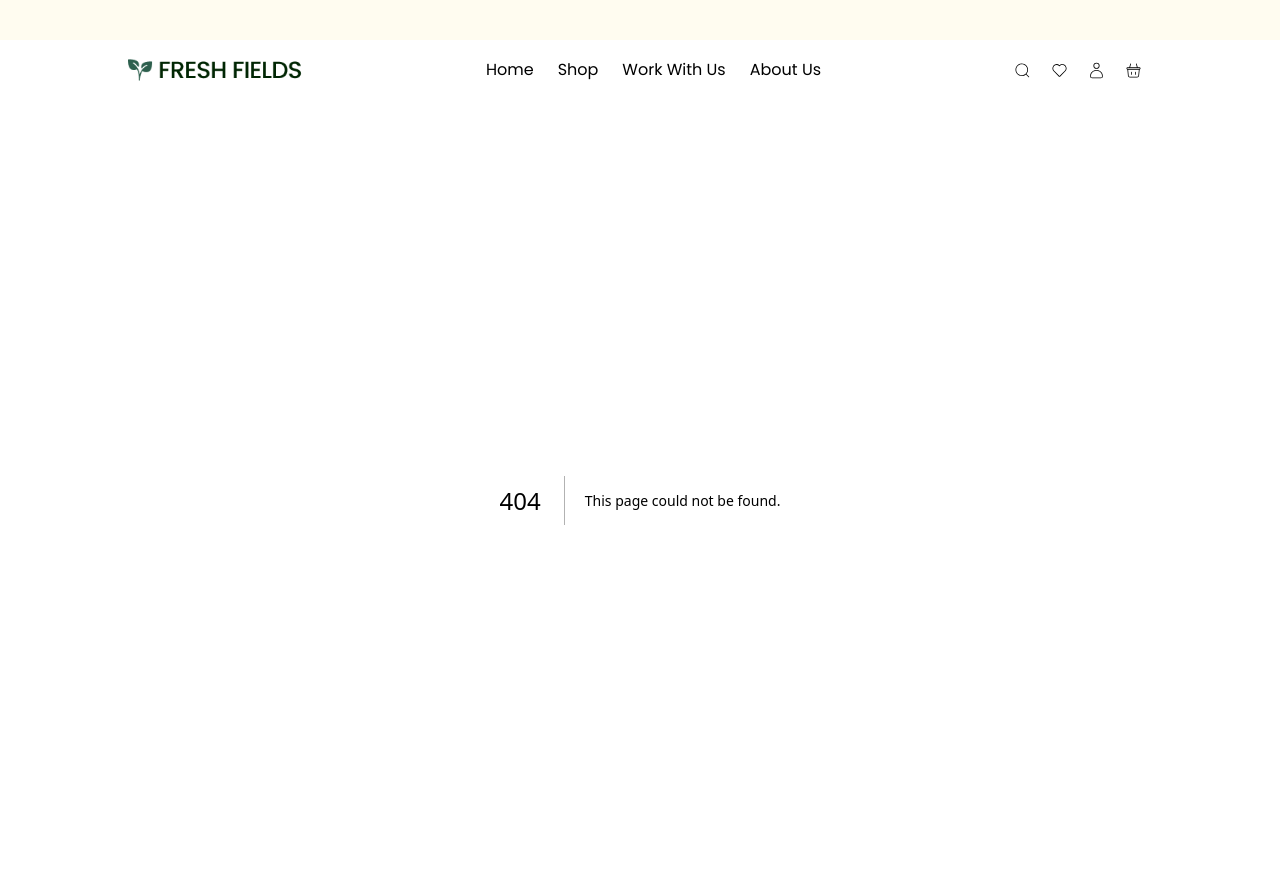
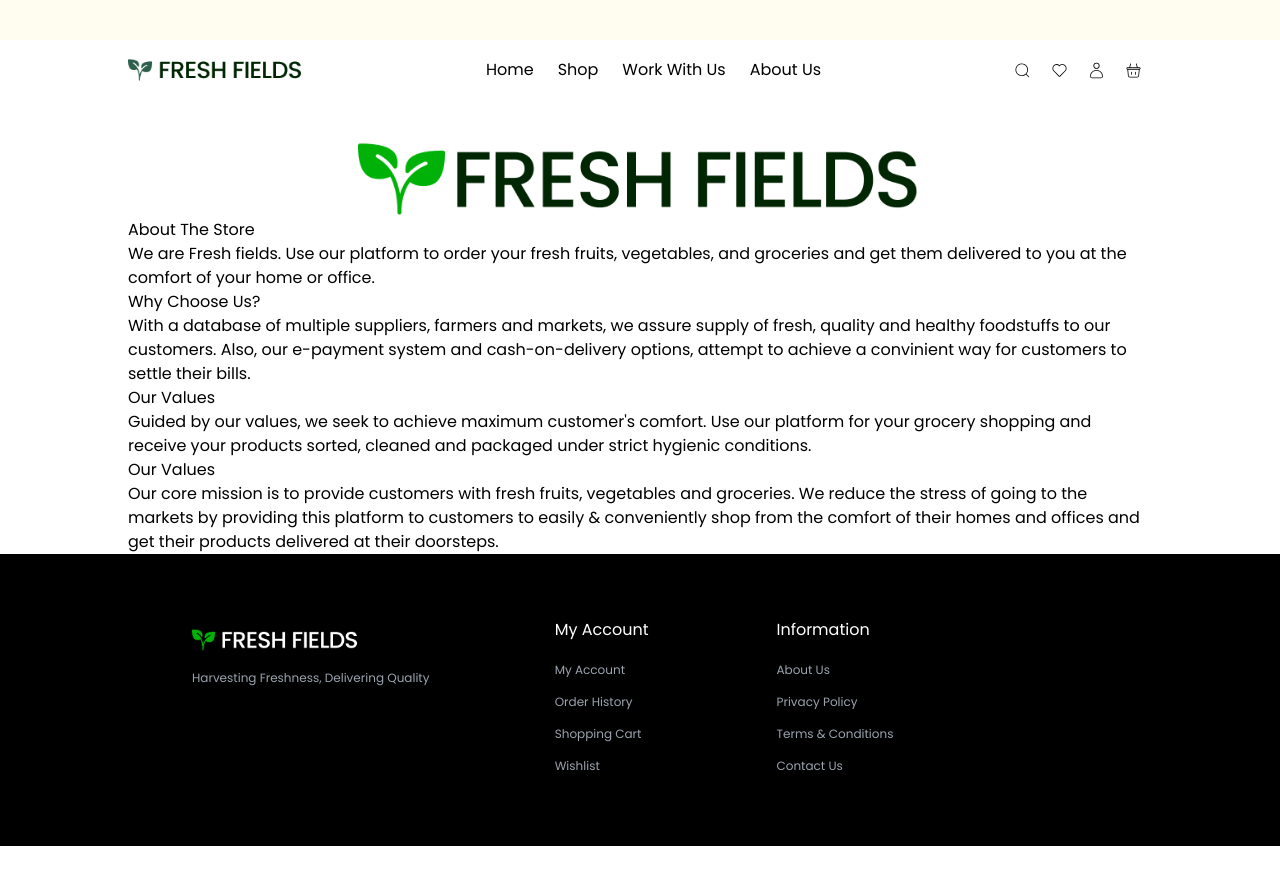
Before and after one commit to emmanuelcobbinah007/freshfieldsfrontendv2.o, a Next.js app: page /aboutus in a window 1280 px wide. Before the commit this address had no page. Shown: the top 884 px of the page. After the commit the page ends 846 px from the top, so only its background shows below. Built offline with nearby package versions, Linux system fonts and the light colour scheme.

Commit message:
about page

```diff
--- /dev/null
+++ b/src/app/aboutus/page.tsx
@@ -0,0 +1,14 @@
+import React from 'react'
+import AboutUs from '../components/AboutUs'
+import Footer from '../components/Footer'
+
+const page = () => {
+  return (
+    <div>
+        <AboutUs />
+        <Footer />
+    </div>
+  )
+}
+
+export default page
--- /dev/null
+++ b/src/app/components/AboutUs.tsx
@@ -0,0 +1,35 @@
+import React from 'react'
+import Logo from '../../assets/images/Logo -lg.png'
+import { StaticImageData } from 'next/image'
+
+const AboutUs = () => {
+  return (
+    <div className='w-[90%] md:w-[80%] mx-auto hidden md:block md:pt-10'>
+        <div className='flex justify-center'>
+        <img src={(Logo as StaticImageData).src} className='w-[70%] md:w-[55%]' alt='logo' />
+        </div>
+
+        <div>
+            <h1>About The Store</h1>
+            <p>We are Fresh fields. Use our platform to order your fresh fruits, vegetables, and groceries and get them delivered to you at the comfort of your home or office.</p>
+        </div>
+        <div>
+            <h1>Why Choose Us?</h1>
+            <p>With a database of multiple suppliers, farmers and markets, we assure supply of fresh, quality and healthy foodstuffs to our customers. Also, our e-payment system and cash-on-delivery options, attempt to achieve a convinient way for customers to settle their bills.</p>
+        </div>
+        <div>
+            <h1>Our Values</h1>
+            <p>Guided by our values, we seek to achieve maximum customer&apos;s comfort. Use our platform for your grocery shopping and receive your products sorted, cleaned and packaged under strict hygienic conditions.</p>
+        </div>
+        <div>
+            <h1>Our Values</h1>
+            <p>Our core mission is to provide customers with fresh fruits, vegetables and groceries. We reduce the stress of going to the markets by providing this platform to customers to easily & conveniently shop from the comfort of their homes and offices and get their products delivered at their doorsteps.
+            </p>
+        </div>
+
+
+    </div>
+  )
+}
+
+export default AboutUs
--- a/src/app/components/Navbar.tsx
+++ b/src/app/components/Navbar.tsx
@@ -14,6 +14,10 @@ const Navbar = () => {
     setIsOpen(!isOpen);
   };
 
+  const closeMenu = () => {
+    setIsOpen(false);
+  };
+
   return (
     <div className='bg-white'>
       <div className='w-[90%] md:w-[80%] mx-auto'>
@@ -26,16 +30,18 @@ const Navbar = () => {
               <p className='px-3 flex items-center hover:text-[#489706] hover:cursor-pointer duration-300 hover:scale-105'>Home</p>
             </Link>
             <Link href='/products' passHref>
-            <p className='px-3 flex items-center hover:text-[#489706] hover:cursor-pointer duration-300 hover:scale-105'>Shop</p>
+              <p className='px-3 flex items-center hover:text-[#489706] hover:cursor-pointer duration-300 hover:scale-105'>Shop</p>
             </Link>
             <p className='px-3 flex items-center hover:text-[#489706] hover:cursor-pointer duration-300 hover:scale-105'>Work With Us</p>
+            <Link href='/aboutus' passHref>
             <p className='px-3 flex items-center hover:text-[#489706] hover:cursor-pointer duration-300 hover:scale-105'>About Us</p>
+            </Link>
           </div>
           <div className='hidden md:flex items-center'>
             <CiSearch size={27} className='mx-[5px] hover:bg-gray-200 cursor-pointer rounded-[50%] p-1 duration-300' />
             <CiHeart size={27} className='mx-[5px] hover:bg-gray-200 cursor-pointer rounded-[50%] p-1 duration-300' />
             <Link href='/sign-in' passHref>
-            <CiUser size={27} className='mx-[5px] hover:bg-gray-200 cursor-pointer rounded-[50%] p-1 duration-300' />
+              <CiUser size={27} className='mx-[5px] hover:bg-gray-200 cursor-pointer rounded-[50%] p-1 duration-300' />
             </Link>
             <CiShoppingBasket size={27} className='mx-[5px] hover:bg-gray-200 cursor-pointer rounded-[50%] p-1 duration-300' />
           </div>
@@ -53,19 +59,19 @@ const Navbar = () => {
           </div>
           <div className='flex flex-col items-center space-y-4 mt-4'>
             <Link href='/' passHref>
-              <p className='py-2 px-4 w-full text-center hover:text-[#489706] hover:cursor-pointer duration-300 font-semibold'>Home</p>
+              <p onClick={closeMenu} className='py-2 px-4 w-full text-center hover:text-[#489706] hover:cursor-pointer duration-300 font-semibold'>Home</p>
             </Link>
             <Link href='/products' passHref>
-            <p className='py-2 px-4 w-full text-center hover:text-[#489706] hover:cursor-pointer duration-300 font-semibold'>Shop</p>
+              <p onClick={closeMenu} className='py-2 px-4 w-full text-center hover:text-[#489706] hover:cursor-pointer duration-300 font-semibold'>Shop</p>
             </Link>
-            <p className='py-2 px-4 w-full text-center hover:text-[#489706] hover:cursor-pointer duration-300 font-semibold'>Work With Us</p>
-            <p className='py-2 px-4 w-full text-center hover:text-[#489706] hover:cursor-pointer duration-300 font-semibold'>About Us</p>
+            <p onClick={closeMenu} className='py-2 px-4 w-full text-center hover:text-[#489706] hover:cursor-pointer duration-300 font-semibold'>Work With Us</p>
+            <p onClick={closeMenu} className='py-2 px-4 w-full text-center hover:text-[#489706] hover:cursor-pointer duration-300 font-semibold'>About Us</p>
             <div className='flex items-center py-2'>
               <CiSearch size={27} className='mx-[5px] hover:bg-gray-200 cursor-pointer rounded-[50%] p-1 duration-300' />
               <CiHeart size={27} className='mx-[5px] hover:bg-gray-200 cursor-pointer rounded-[50%] p-1 duration-300' />
               <Link href='/sign-in' passHref>
-            <CiUser size={27} className='mx-[5px] hover:bg-gray-200 cursor-pointer rounded-[50%] p-1 duration-300' />
-            </Link>
+                <CiUser size={27} className='mx-[5px] hover:bg-gray-200 cursor-pointer rounded-[50%] p-1 duration-300' />
+              </Link>
               <CiShoppingBasket size={27} className='mx-[5px] hover:bg-gray-200 cursor-pointer rounded-[50%] p-1 duration-300' />
             </div>
           </div>
```
Also changed, not shown: src/assets/images/Logo -lg.png (added).
